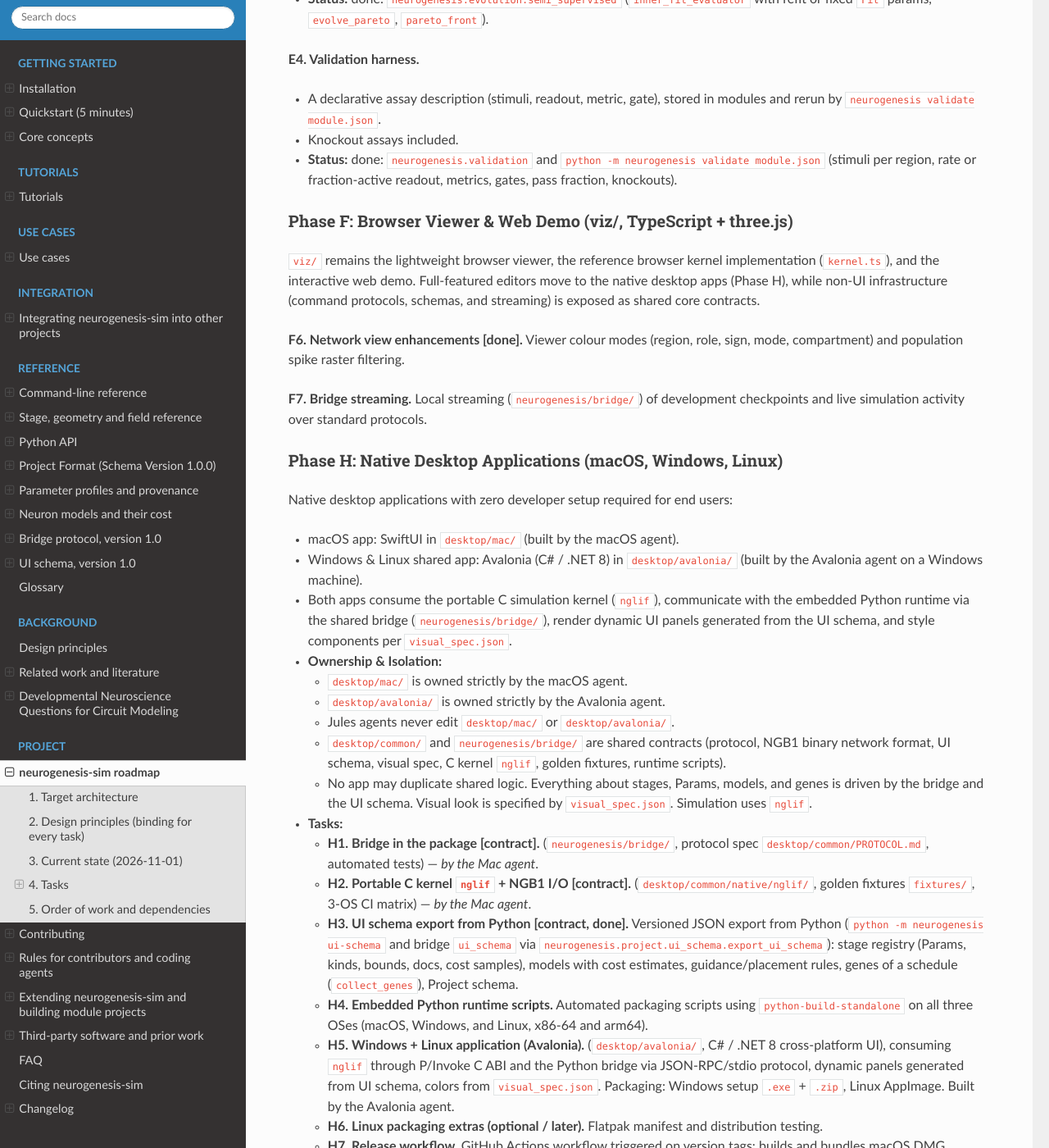
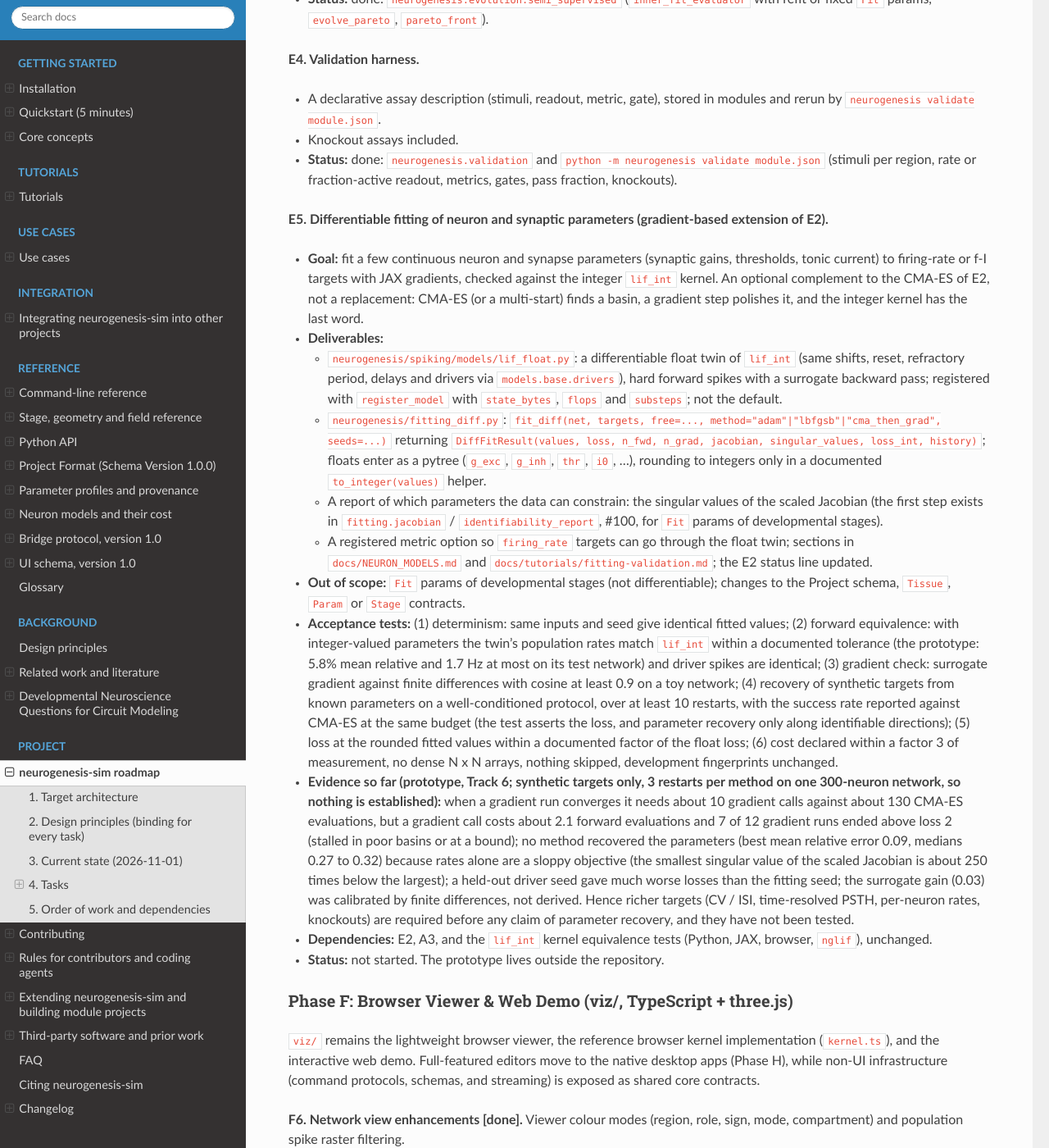
Before and after one commit to jobellet/neurogenesis-sim, a Sphinx documentation site: the page built from docs/development/roadmap.md, in a window 1280 px wide and 1400 px high, scrolled down 13129 px. Shown: the whole window at 82% size. Built offline with Sphinx 7.4.7 and the Read the Docs theme 3.1.0, drawn with Linux system fonts in a browser that asks for light colours; some of the changed text lies outside the part shown.

Commit message:
ROADMAP: E5, differentiable fitting of neuron and synaptic parameters (spec from the Track 6 prototype)

```diff
--- a/docs/ROADMAP.md
+++ b/docs/ROADMAP.md
@@ -463,7 +463,7 @@ field or fit can replace; values are about the cited species and ages, and resul
 - Multiple development seeds per evaluation (robustness).
 - **Dependencies:** A3, A4.
 - **Status:** done: `neurogenesis.fitting` (fitted values in `genome["__fit__"]`, metric registry, CMA-ES, multi-seed
-  loss, `python -m neurogenesis fit`). Not done: JAX gradients, receptive-field metrics (add them as registered metrics).
+  loss, `python -m neurogenesis fit`). Not done: JAX gradients (E5), receptive-field metrics (add them as registered metrics).
 
 **E3. Semi-supervised workflows.**
 - Evolution of `Gene` params with `Fit` params refitted in an inner loop, or fixed.
@@ -477,6 +477,43 @@ field or fit can replace; values are about the cited species and ages, and resul
 - Knockout assays included.
 - **Status:** done: `neurogenesis.validation` and `python -m neurogenesis validate module.json` (stimuli per region,
   rate or fraction-active readout, metrics, gates, pass fraction, knockouts).
+
+**E5. Differentiable fitting of neuron and synaptic parameters (gradient-based extension of E2).**
+- **Goal:** fit a few continuous neuron and synapse parameters (synaptic gains, thresholds, tonic current) to firing-rate or
+  f-I targets with JAX gradients, checked against the integer `lif_int` kernel. An optional complement to the CMA-ES of E2,
+  not a replacement: CMA-ES (or a multi-start) finds a basin, a gradient step polishes it, and the integer kernel has the
+  last word.
+- **Deliverables:**
+  - `neurogenesis/spiking/models/lif_float.py`: a differentiable float twin of `lif_int` (same shifts, reset, refractory
+    period, delays and drivers via `models.base.drivers`), hard forward spikes with a surrogate backward pass; registered
+    with `register_model` with `state_bytes`, `flops` and `substeps`; not the default.
+  - `neurogenesis/fitting_diff.py`: `fit_diff(net, targets, free=..., method="adam"|"lbfgsb"|"cma_then_grad", seeds=...)`
+    returning `DiffFitResult(values, loss, n_fwd, n_grad, jacobian, singular_values, loss_int, history)`; floats enter as
+    a pytree (`g_exc`, `g_inh`, `thr`, `i0`, ...), rounding to integers only in a documented `to_integer(values)` helper.
+  - A report of which parameters the data can constrain: the singular values of the scaled Jacobian (the first
+    step exists in `fitting.jacobian` / `identifiability_report`, #100, for `Fit` params of developmental stages).
+  - A registered metric option so `firing_rate` targets can go through the float twin; sections in
+    `docs/NEURON_MODELS.md` and `docs/tutorials/fitting-validation.md`; the E2 status line updated.
+- **Out of scope:** `Fit` params of developmental stages (not differentiable); changes to the Project schema, `Tissue`,
+  `Param` or `Stage` contracts.
+- **Acceptance tests:** (1) determinism: same inputs and seed give identical fitted values; (2) forward equivalence: with
+  integer-valued parameters the twin's population rates match `lif_int` within a documented tolerance (the prototype: 5.8%
+  mean relative and 1.7 Hz at most on its test network) and driver spikes are identical; (3) gradient check: surrogate
+  gradient against finite differences with cosine at least 0.9 on a toy network; (4) recovery of synthetic targets from known
+  parameters on a well-conditioned protocol, over at least 10 restarts, with the success rate reported against CMA-ES at the
+  same budget (the test asserts the loss, and parameter recovery only along identifiable directions); (5) loss at the rounded
+  fitted values within a documented factor of the float loss; (6) cost declared within a factor 3 of measurement, no dense
+  N x N arrays, nothing skipped, development fingerprints unchanged.
+- **Evidence so far (prototype, Track 6; synthetic targets only, 3 restarts per method on one 300-neuron network, so nothing
+  is established):** when a gradient run converges it needs about 10 gradient calls against about 130 CMA-ES evaluations,
+  but a gradient call costs about 2.1 forward evaluations and 7 of 12 gradient runs ended above loss 2 (stalled in poor basins
+  or at a bound); no method recovered the parameters (best mean relative error 0.09, medians 0.27 to 0.32) because rates
+  alone are a sloppy objective (the smallest singular value of the scaled Jacobian is about 250 times below the largest); a
+  held-out driver seed gave much worse losses than the fitting seed; the surrogate gain (0.03) was calibrated by finite
+  differences, not derived. Hence richer targets (CV / ISI, time-resolved PSTH, per-neuron rates, knockouts) are required
+  before any claim of parameter recovery, and they have not been tested.
+- **Dependencies:** E2, A3, and the `lif_int` kernel equivalence tests (Python, JAX, browser, `nglif`), unchanged.
+- **Status:** not started. The prototype lives outside the repository.
 
 ### Phase F: Browser Viewer & Web Demo (viz/, TypeScript + three.js)
 
```
